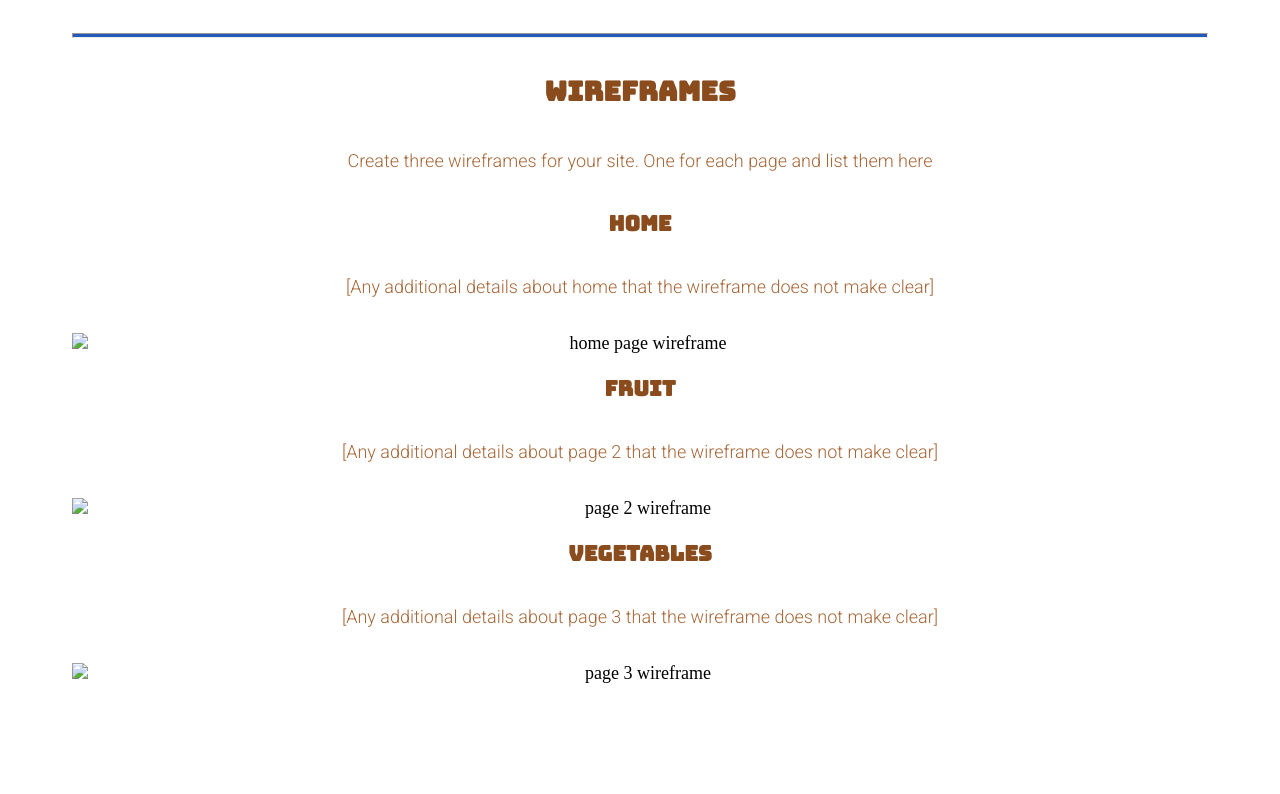
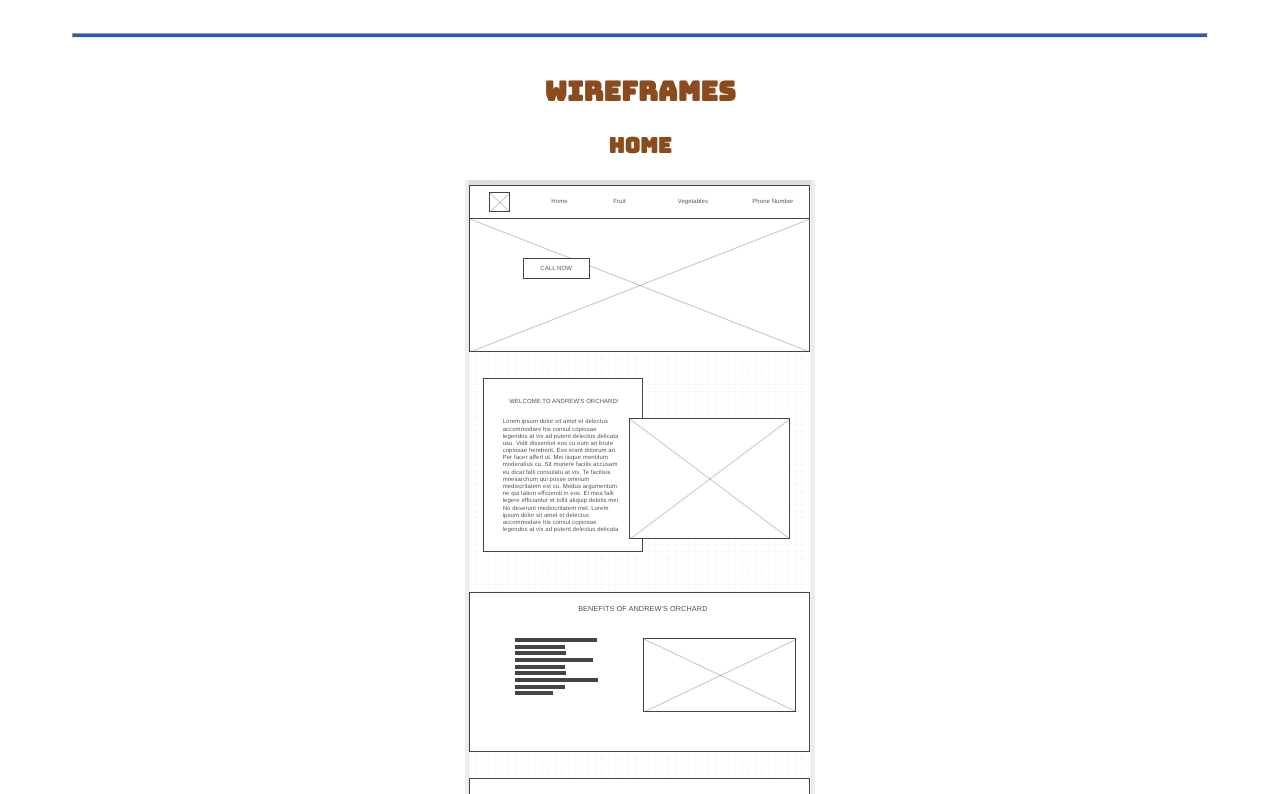
Before and after one commit to palmer-andrew/byui-wdd130, a plain HTML site: page wdd130/andrews_orchard/site-plan.html in a window 1280 px wide. Shown: the part 8166-8960 px from the top of the page. Before the commit the page ends 8922 px from the top, so only its background shows below. Drawn offline with Linux system fonts and the light colour scheme.

Commit message:
andrews orchard wireframe update

```diff
--- a/wdd130/andrews_orchard/site-plan.html
+++ b/wdd130/andrews_orchard/site-plan.html
@@ -210,26 +210,17 @@
       <h2>
         Wireframes
       </h2>
-      <p>
-        Create three wireframes for your site. One for each page and list them here</p>
+      <h3>Home</h3>
 
-      <h3>Home</h3>
-      <p>
-        [Any additional details about home that the wireframe does not make clear]
-      </p>
-      <img src="#" alt="home page wireframe">
+      <img src="images/home-page-wireframe.png" alt="home page wireframe">
 
       <h3>Fruit</h3>
-      <p>
-        [Any additional details about page 2 that the wireframe does not make clear]
-      </p>
-      <img src="#" alt="page 2 wireframe">
+
+      <img src="images/fruit-wireframe.png" alt="Fruit Wireframe">
 
       <h3>Vegetables</h3>
-      <p>
-        [Any additional details about page 3 that the wireframe does not make clear]
-      </p>
-      <img src="#" alt="page 3 wireframe">
+
+      <img src="images/vegetables-wireframe.png" alt="Vegetables Wireframe">
     </main>
   </body>
 
```
Also changed, not shown: wdd130/andrews_orchard/images/fruit-wireframe.png (added), wdd130/andrews_orchard/images/home-page-wireframe.png (added), wdd130/andrews_orchard/images/vegetables-wireframe.png (added).
